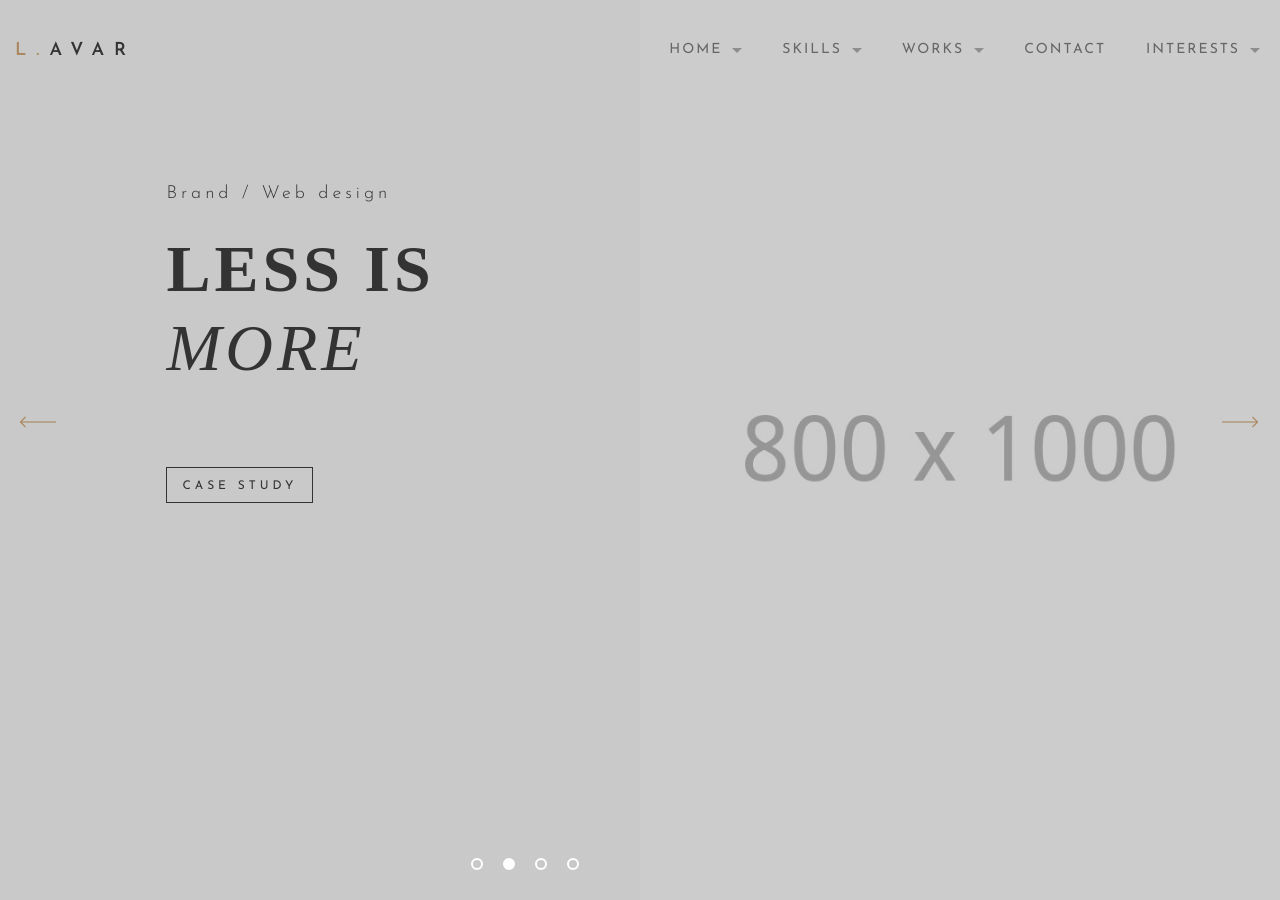
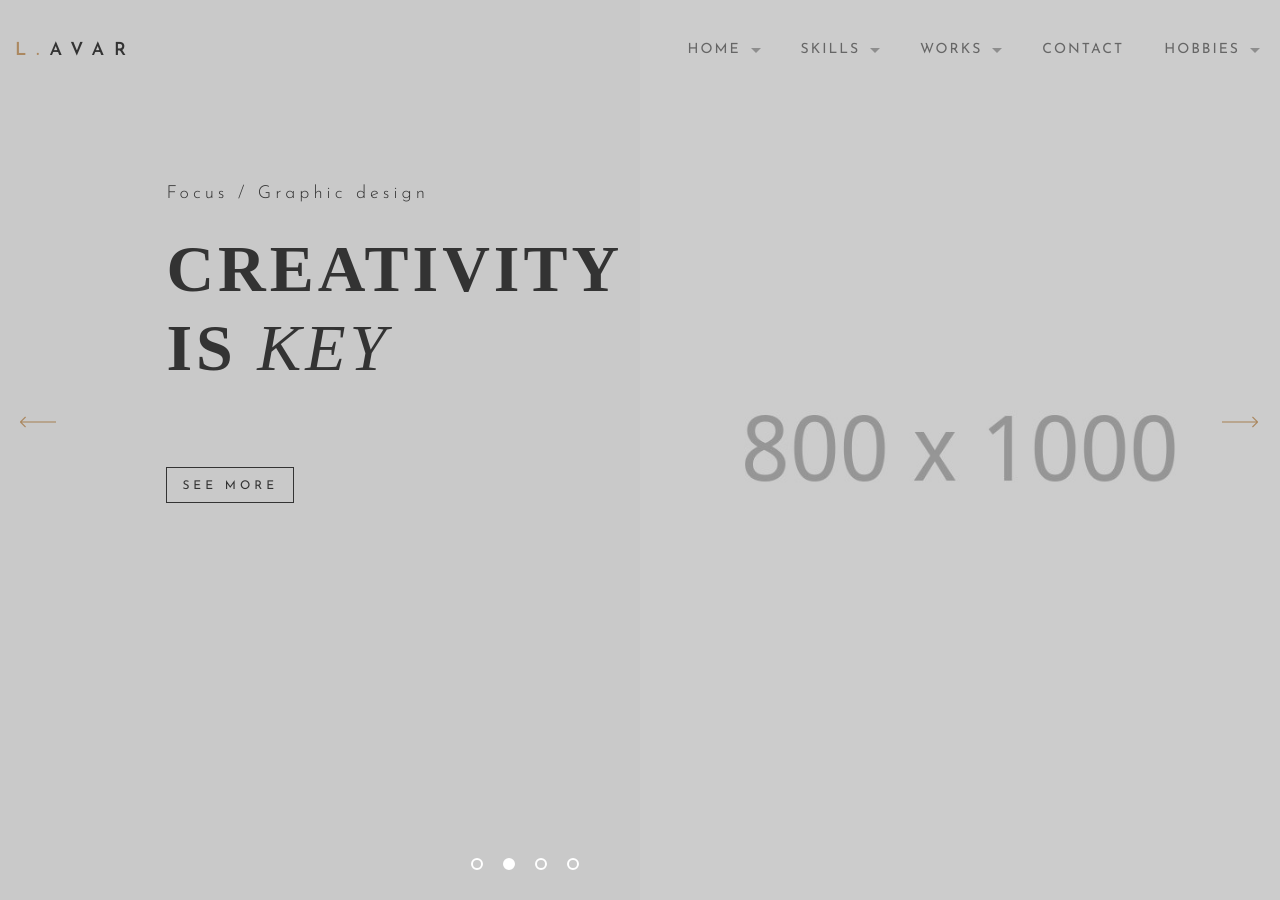
Before and after one commit to sarawh/sarawh.github.io, a Jekyll site: the page built from index.html, in a window 1280 px wide and 900 px high. Built offline with Jekyll 4.4.1, drawn with Linux system fonts in a browser that asks for light colours; some web fonts are replaced; some of the changed lines change nothing that is shown.

Commit message:
change 2

```diff
--- a/_data/nav.yml
+++ b/_data/nav.yml
@@ -31,7 +31,7 @@
 - name: Contact
   path: contact.html
   section_id: contact
-- name: Interests
+- name: hobbies
   path: blog.html
   section_id: blog
   children:
--- a/index.html
+++ b/index.html
@@ -1,32 +1,32 @@
 ---
 layout: default
-section_id: home
+section_id: About Me
 slides:
-- title: Brand / Web design
-  text: Color displays the <span>soul</span>
+- title: Focus / Marketing
+  text: Team approach to <span>work</span>
   button:
-    text: Case study
+    text: See more
     url: http://themeforest.net/user/honryou/portfolio?ref=honryou
   bg_color: "#F7C162"
   image: images/@stock/half-1.jpg
-- title: Brand / Web design
-  text: Less is <span>more</span>
+- title: Focus / Graphic design
+  text: Creativity is <span>key</span>
   button:
-    text: Case study
+    text: See more
     url: http://themeforest.net/user/honryou/portfolio?ref=honryou
   bg_color: "#c9c9c9"
   image: images/@stock/half-3.jpg
-- title: Brand / Web design
-  text: Do a <span>happy</span> dance
+- title: Focus / Research
+  text: use  <span>scientifc</span> method
   button:
-    text: Case study
+    text: See more
     url: http://themeforest.net/user/honryou/portfolio?ref=honryou
   bg_color: "#f6c418"
   image: images/@stock/half-4.jpg
-- title: Brand / Web design
-  text: It's the <span>perfect</span> droplight
+- title: Focus / Administration
+  text: Work hard <span>not</span> long
   button:
-    text: Case study
+    text: See more
     url: http://themeforest.net/user/honryou/portfolio?ref=honryou
   bg_color: "#E4A48B"
   image: images/@stock/half-5.jpg
```
